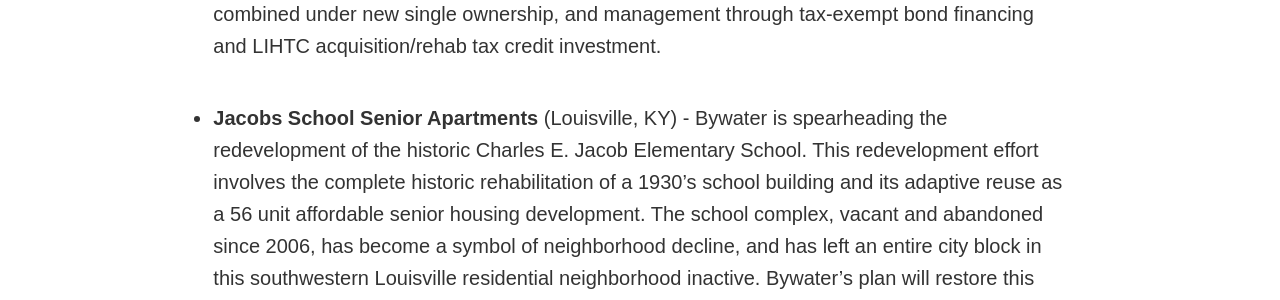
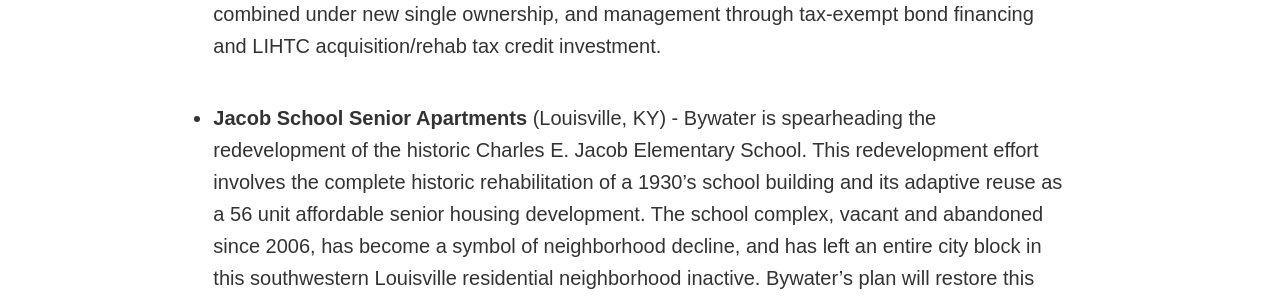
Before and after one commit to bywater/bywater.github.io, a Jekyll site: the page built from developments.html, in a window 1280 px wide and 900 px high, scrolled down 2560 px. Shown: the part 153-453 px from the top of the window. Built offline with Jekyll 4.4.1, drawn with Linux system fonts in a browser that asks for light colours; nearby versions of some CDN libraries.

Commit message:
Updated '_data/developments.yml' via CloudCannon

```diff
--- a/_data/developments.yml
+++ b/_data/developments.yml
@@ -1,34 +1,18 @@
 - title: Heritage Senior Apartments
-  location: Berkeley, MO
-  desc: |
-    Bywater is working to provide for the preservation of two neighboring senior apartment buildings that were originally developed in the mid 1990’s.  Both buildings were well-constructed, and have been well-managed and maintained.  However, upgrades are now needed to replace aging building systems, improve accessibility and energy efficiency, and ensure that current and future residents continue to have the highest quality living environment in the years to come.  Planned improvements include replacement, repairs, and updates to all building systems, updated interior finishes, significant modernization and enhancement of accessibility features, and a new focus on sustainability with the utilization of current green building systems and techniques.  The project’s development financing will enable the operating of the two formerly independent senior developments to be combined under new single ownership, and management through tax-exempt bond financing and LIHTC acquisition/rehab tax credit investment.
-
-
-- title: Jacobs School Senior Apartments
-  location: Louisville, KY
-  desc: |
-    Bywater is spearheading the redevelopment of the historic Charles E. Jacob Elementary School.  This redevelopment effort involves the complete historic rehabilitation of a 1930’s school building and its adaptive reuse as a 56 unit affordable senior housing development.  The school complex, vacant and abandoned since 2006, has become a symbol of neighborhood decline, and has left an entire city block in this southwestern Louisville residential neighborhood inactive.  Bywater’s plan will restore this historic resource to its former role as a community anchor, stemming the decline of the immediate area—and will provide a range of high-quality studio, one-bedroom and two-bedroom apartments for independent senior living.  The development will achieve high standards for both accessible design and sustainable development to meet the needs of residents in a holistic manner.
-
-
+  location: "Berkeley, MO"
+  desc: "Bywater is working to provide for the preservation of two neighboring senior apartment buildings that were originally developed in the mid 1990’s.  Both buildings were well-constructed, and have been well-managed and maintained.  However, upgrades are now needed to replace aging building systems, improve accessibility and energy efficiency, and ensure that current and future residents continue to have the highest quality living environment in the years to come.  Planned improvements include replacement, repairs, and updates to all building systems, updated interior finishes, significant modernization and enhancement of accessibility features, and a new focus on sustainability with the utilization of current green building systems and techniques.  The project’s development financing will enable the operating of the two formerly independent senior developments to be combined under new single ownership, and management through tax-exempt bond financing and LIHTC acquisition/rehab tax credit investment."
+- title: Jacob School Senior Apartments
+  location: "Louisville, KY"
+  desc: "Bywater is spearheading the redevelopment of the historic Charles E. Jacob Elementary School.  This redevelopment effort involves the complete historic rehabilitation of a 1930’s school building and its adaptive reuse as a 56 unit affordable senior housing development.  The school complex, vacant and abandoned since 2006, has become a symbol of neighborhood decline, and has left an entire city block in this southwestern Louisville residential neighborhood inactive.  Bywater’s plan will restore this historic resource to its former role as a community anchor, stemming the decline of the immediate area—and will provide a range of high-quality studio, one-bedroom and two-bedroom apartments for independent senior living.  The development will achieve high standards for both accessible design and sustainable development to meet the needs of residents in a holistic manner."
 - title: Mahon Villas
-  location: Lubbock, TX
-  desc: |
-    Bywater is honored to be partnering on this first phase of a large scale, comprehensive and transformative revitalization effort with the North & East Lubbock Community Development Corp.  Mahon Villas Phase I involves the redevelopment of the former Villa del Norte Apartments – which are currently vacant, abandoned and have become both a public safety concern and symbol of community decline in the Jackson-Mahon neighborhood in north Lubbock.  Phase I involves the demolition of the existing derelict structures on this site and replacing them with 94 newly constructed and high quality affordable housing units.  The apartments in this first phase will offer a diverse unit types with 1, 2, 3 and 4 bedroom apartments in both townhouse and garden style designs.  A significant focus will be placed on incorporating sustainable development/construction practices and high quality urban design.  This completed first phase will meet the housing needs of residents in the surrounding community and will be built and operated in a manner that ensures it is a physical asset for future neighborhood improvement.  This site and surrounding area well positioned for growth and improvement with great access to public transit, schools, employment, downtown Lubbock and the campus of Texas Tech University.  All at Bywater are pleased to be part of this critically important and community wide effort.
-
-
+  location: "Lubbock, TX"
+  desc: "Bywater is honored to be partnering on this first phase of a large scale, comprehensive and transformative revitalization effort with the North & East Lubbock Community Development Corp.  Mahon Villas Phase I involves the redevelopment of the former Villa del Norte Apartments – which are currently vacant, abandoned and have become both a public safety concern and symbol of community decline in the Jackson-Mahon neighborhood in north Lubbock.  Phase I involves the demolition of the existing derelict structures on this site and replacing them with 94 newly constructed and high quality affordable housing units.  The apartments in this first phase will offer a diverse unit types with 1, 2, 3 and 4 bedroom apartments in both townhouse and garden style designs.  A significant focus will be placed on incorporating sustainable development/construction practices and high quality urban design.  This completed first phase will meet the housing needs of residents in the surrounding community and will be built and operated in a manner that ensures it is a physical asset for future neighborhood improvement.  This site and surrounding area well positioned for growth and improvement with great access to public transit, schools, employment, downtown Lubbock and the campus of Texas Tech University.  All at Bywater are pleased to be part of this critically important and community wide effort."
 - title: Memorial Pointe Senior Apartments
-  location: Edmond, OK
-  desc: |
-    Bywater is working to develop a new 48 unit senior development in a growing and thriving community of choice in the Oklahoma City metro area. Memorial Pointe will achieve high sustainability standards with a range of green building features, and will employ a broad array of Universal Design measures to meet the long-term accessibility and livability needs of its senior residents. A robust supportive services program will enhance the quality of life for development residents. The combination of these features and services will allow area seniors to age in place in a comfortable, affordable, and healthy environment.  This development will not only meet a demonstrable housing need for area seniors, it represents the first step of a strategic development partnership between Bywater and Oklahoma City based WRGM Ventures.  We are honored and pleased to be working with such a strong local partner in Oklahoma.
-
-
+  location: "Edmond, OK"
+  desc: "Bywater is working to develop a new 48 unit senior development in a growing and thriving community of choice in the Oklahoma City metro area. Memorial Pointe will achieve high sustainability standards with a range of green building features, and will employ a broad array of Universal Design measures to meet the long-term accessibility and livability needs of its senior residents. A robust supportive services program will enhance the quality of life for development residents. The combination of these features and services will allow area seniors to age in place in a comfortable, affordable, and healthy environment.  This development will not only meet a demonstrable housing need for area seniors, it represents the first step of a strategic development partnership between Bywater and Oklahoma City based WRGM Ventures.  We are honored and pleased to be working with such a strong local partner in Oklahoma."
 - title: Northgate Village
-  location: University City, MO
-  desc: |
-    Bywater is collaborating with the City of University City to undertake the next strategic phase of development growing out of a long-term planning and implementation process being led by University City municipal government.  This process, aimed at stabilizing and revitalizing the Northeast neighborhood of the community, has included significant public investment in infrastructure, community organizing, and setting the stage for attracting developers to infill the many vacant lots in the area with new single-family infill homes.  Bywater is pleased to be working with the leadership of University City in taking the next steps in this process.  Northgate Village will produce 29 new single-family homes and townhouses—and will provide for the rehabilitation of a 1920’s mixed use building that will become a management office and community gathering space on the street level, and a two bedroom garden apartment on the second floor.  Northgate Village will create achievable future home ownership opportunities by utilizing affordable housing tax credit financing to create a lease/purchase structure that will allow residents the opportunity to affordably purchase their homes at the completion of the tax credit financing compliance period.
-
-
+  location: "University City, MO"
+  desc: "Bywater is collaborating with the City of University City to undertake the next strategic phase of development growing out of a long-term planning and implementation process being led by University City municipal government.  This process, aimed at stabilizing and revitalizing the Northeast neighborhood of the community, has included significant public investment in infrastructure, community organizing, and setting the stage for attracting developers to infill the many vacant lots in the area with new single-family infill homes.  Bywater is pleased to be working with the leadership of University City in taking the next steps in this process.  Northgate Village will produce 29 new single-family homes and townhouses—and will provide for the rehabilitation of a 1920’s mixed use building that will become a management office and community gathering space on the street level, and a two bedroom garden apartment on the second floor.  Northgate Village will create achievable future home ownership opportunities by utilizing affordable housing tax credit financing to create a lease/purchase structure that will allow residents the opportunity to affordably purchase their homes at the completion of the tax credit financing compliance period."
 - title: Pine Woods Apartments
-  location: Springfield, IL
-  desc: |
-    Bywater is pursuing the rehabilitation and modernization of this 20+ year old 168 unit apartment community.  The planned improvements include replacement and/or updating of all major building systems, upgrading all the interior finishes of all apartments, undertaking a major sustainability improvement program, enhancing accessibility and Universal Design standards, and adding new site amenities including community garden plots, a basketball court, a connection to the nearby Wabash bike/pedestrian trail, and a fully updated community club house.
+  location: "Springfield, IL"
+  desc: "Bywater is pursuing the rehabilitation and modernization of this 20+ year old 168 unit apartment community.  The planned improvements include replacement and/or updating of all major building systems, upgrading all the interior finishes of all apartments, undertaking a major sustainability improvement program, enhancing accessibility and Universal Design standards, and adding new site amenities including community garden plots, a basketball court, a connection to the nearby Wabash bike/pedestrian trail, and a fully updated community club house."
```
